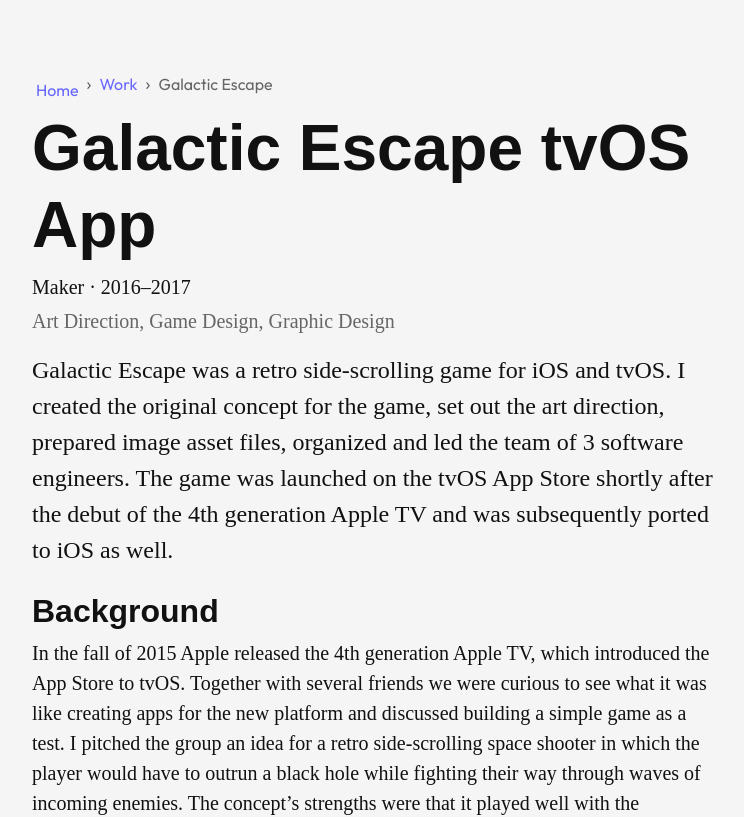
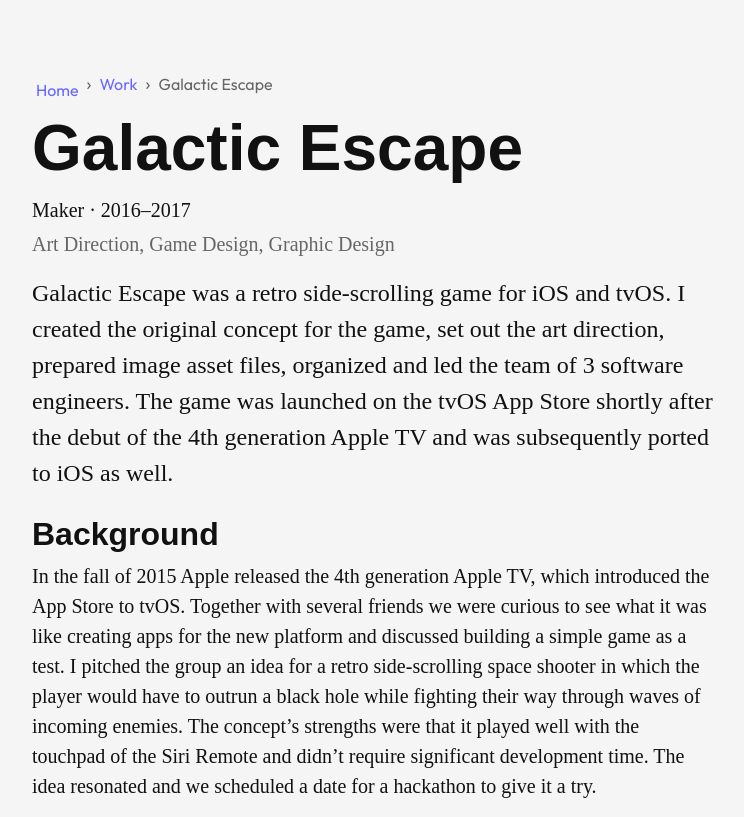
Before and after one commit to piotrbakker/piotrbakker.com, a Jekyll site: the page built from work/galactic-escape.html, in a window 1280 px wide and 900 px high, cut to the strip 0-817 px from the top of the window. Shown: the whole strip, without its empty margins (248-992 px from the left). Built offline with Jekyll 4.4.1, drawn with Linux system fonts in a browser that asks for light colours; some web fonts are replaced.

Commit message:
Hard-code page heading.

```diff
--- a/work/galactic-escape.html
+++ b/work/galactic-escape.html
@@ -12,7 +12,7 @@
     <div class="row justify-content-center">
       <div class="col-md-10 col-xl-8 pe-lg-5">
         {% include breadcrumbs.html %}
-        <h1 class="display-3 heading-normal">{{ galactic-escape_project.heading }}</h1>
+        <h1 class="display-3 heading-normal">Galactic Escape</h1>
         <p class="mb-1 lead text-normal text-serif">{{ galactic-escape_project.role }} &middot; {{ galactic-escape_project.timeframe }}</p>
         <p class="fs-5 text-normal text-serif text-dimmed">{{ galactic-escape_project.tags }}</p>
         <p class="fs-4 text-normal text-serif">Galactic Escape was a retro side-scrolling game for iOS and tvOS. I created the original concept for the game, set out the art direction, prepared image asset files, organized and led the team of 3 software engineers. The game was launched on the tvOS App Store shortly after the debut of the 4th generation Apple TV and was subsequently ported to iOS as well.</p>
```
